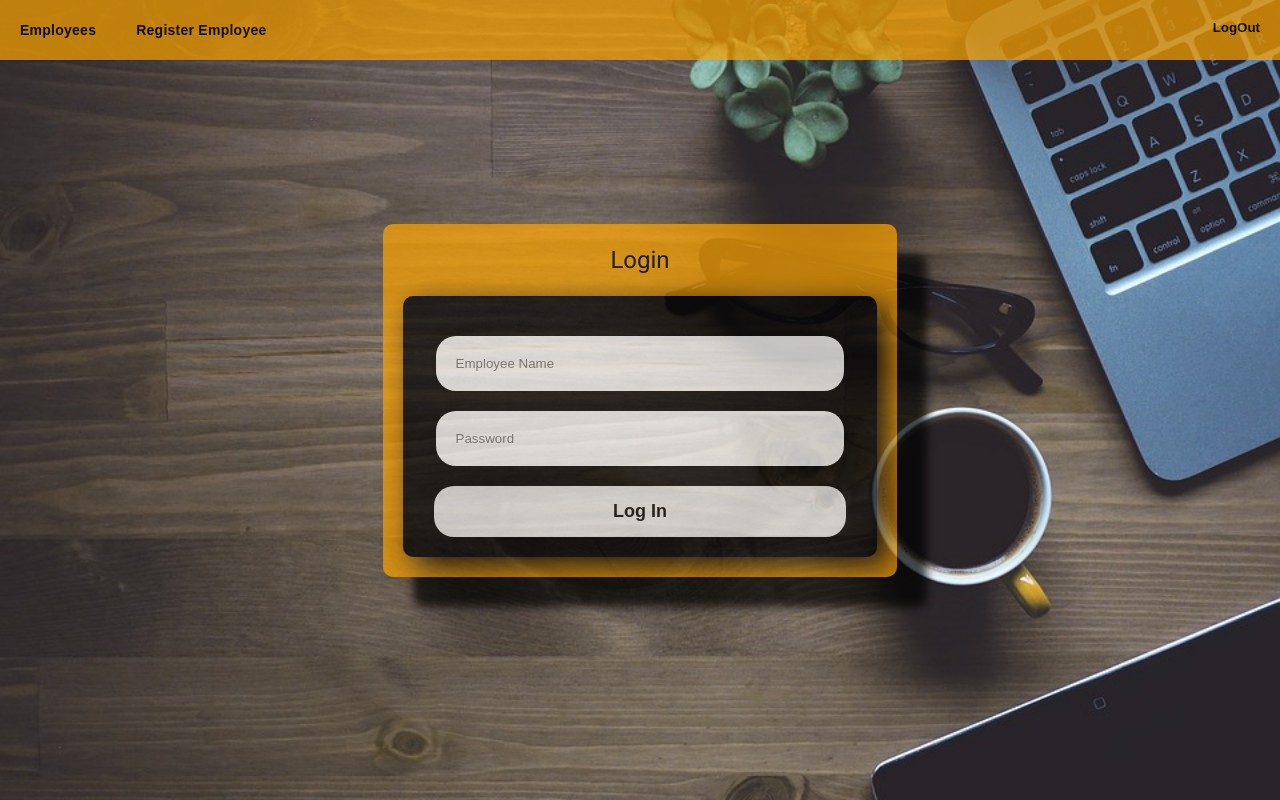
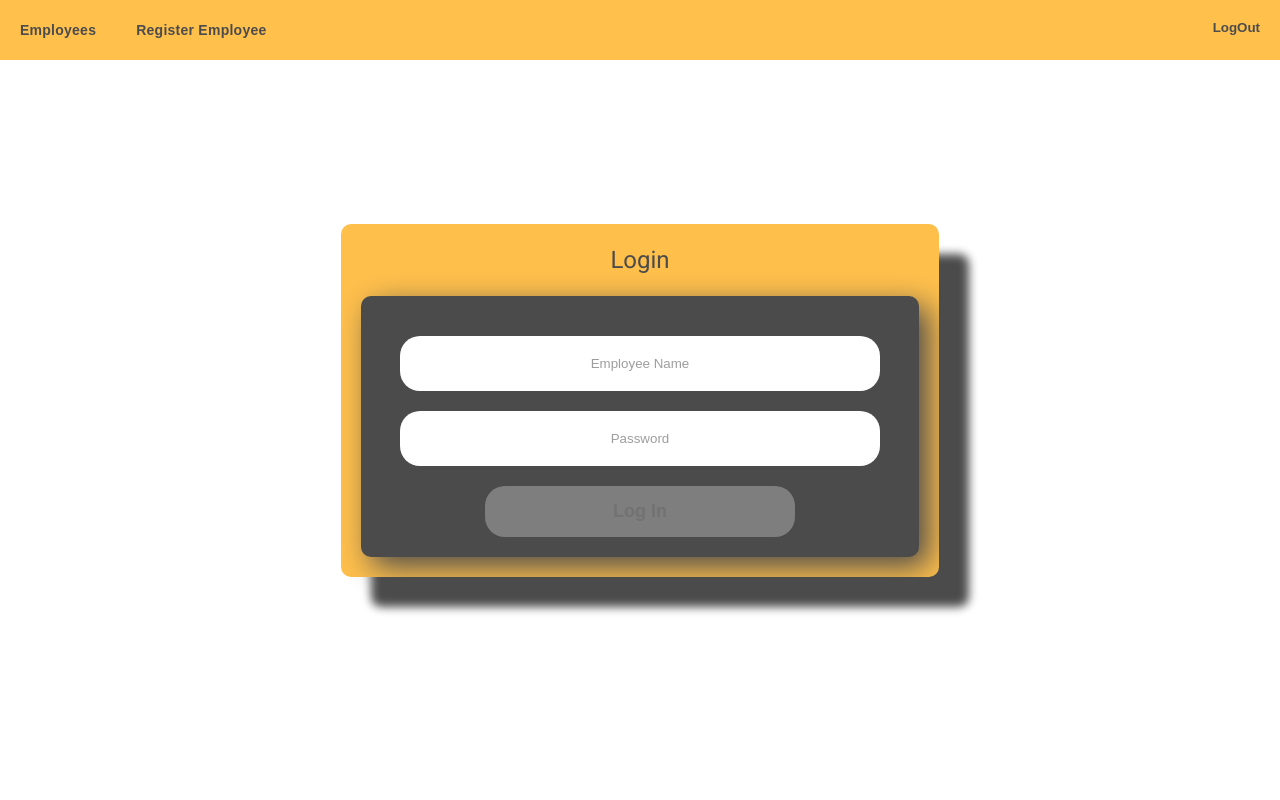
Before and after one commit to Charl913/-ASP.NET-Core-And-Angular-Employee-Project, an Angular app in the folder client/: page /login in a window 1280 px wide. Built offline with nearby package versions, Linux system fonts and the light colour scheme.

Commit message:
Add AccountService

```diff
--- a/client/src/app/_models/food.ts
+++ /dev/null
@@ -1,4 +0,0 @@
-export interface Food {
-    value: string;
-    viewValue: string;
-  }
--- /dev/null
+++ b/client/src/app/_services/account.service.ts
@@ -0,0 +1,19 @@
+import { HttpClient } from '@angular/common/http';
+import { Injectable } from '@angular/core';
+
+@Injectable({
+  providedIn: 'root'
+})
+export class AccountService {
+  baseUrl = 'https://localhost:5001/api/'
+
+  constructor(private http: HttpClient) { }
+
+  login(model: any) {
+    return this.http.post(this.baseUrl + 'account/login', model);
+  }
+
+  register(value: any) {
+    return this.http.post(this.baseUrl + 'account/register', value);
+  }
+}
--- a/client/src/app/app.component.css
+++ b/client/src/app/app.component.css
@@ -1,4 +1,4 @@
-*{
+* {
     box-sizing: border-box;
     font-family: Arial, Helvetica, sans-serif;
     height: 100vh;
@@ -6,7 +6,6 @@
     flex-direction: column;
     align-items: center;
     justify-content: center;
-    background-image: url(../assets/images/WorkSpace.jpg);
     background-repeat: no-repeat;
     background-size: cover;
 }
--- a/client/src/app/employee-card/employee-card.component.css
+++ b/client/src/app/employee-card/employee-card.component.css
@@ -1,22 +1,13 @@
 .card-container {
     display: flex;
-    flex-direction: row;
+    flex-direction: column;
     padding: 20px;
     background-color: orange;
     color: black;
     opacity: 0.7;
-    border-bottom-left-radius: 10px;
-    border-bottom-right-radius: 10px;
+    border-radius: 10px;
     border: none;
     box-shadow: 30px 30px 10px rgba(0, 0, 1, 1);
-}
-
-.heading {
-    background-color: orange;
-    border-top-right-radius: 10px;
-    border-top-left-radius: 10px;
-    box-sizing: border-box;
-    opacity: 0.7;
 }
 
 .isGreater {
--- a/client/src/app/employee-card/employee-card.component.html
+++ b/client/src/app/employee-card/employee-card.component.html
@@ -1,8 +1,5 @@
-<div class="heading">
+<div class="card-container">
     <h1>{{title}}</h1>
-</div>
-
-<div class="card-container" >
     <div class="card" *ngFor="let employee of employees">
         Employee ID:
         {{employee.id}} <br>
--- a/client/src/app/login/login.component.css
+++ b/client/src/app/login/login.component.css
@@ -10,6 +10,7 @@
 }
 
 input {
+    text-align: center;
     margin-top: 20px;
     padding: 20px;
     width: 85%;
@@ -22,7 +23,7 @@ button {
     font-weight: bold;
     font-family: Arial, Helvetica, sans-serif;
     margin-top: 20px;
-    width: 95%;
+    width: 60%;
     border-radius: 20px;
     border: none;
     padding: 15px;
--- a/client/src/app/login/login.component.html
+++ b/client/src/app/login/login.component.html
@@ -1,13 +1,10 @@
 <div class="card-container">
     <h1>Login</h1>
     <div class="card">
-        <!-- <div>
-            {{form.value | json}}
-        </div> -->
-        <div [formGroup]="form">
-            <input placeholder="Employee Name" formControlName="name" #title>
-            <input placeholder="Password" formControlName="password" #title>
-        </div>
-        <button>Log In</button>
+        <form [formGroup]="form" (ngSubmit)="login()">
+            <input placeholder="Employee Name" formControlName="employeeName">
+            <input placeholder="Password" formControlName="password">
+            <button type="submit" [disabled]="!form.valid">Log In</button>
+        </form>
     </div>
 </div>
--- a/client/src/app/login/login.component.ts
+++ b/client/src/app/login/login.component.ts
@@ -1,5 +1,7 @@
 import { Component } from '@angular/core';
 import { FormBuilder, Validators } from '@angular/forms';
+import { AccountService } from '../_services/account.service';
+import { Router } from '@angular/router';
 
 @Component({
   selector: 'app-login',
@@ -8,10 +10,23 @@ import { FormBuilder, Validators } from '@angular/forms';
 })
 export class LoginComponent {
   form = this.fb.group({
-    name : ['', Validators.required],
+    employeeName : ['', Validators.required],
     password: ['', Validators.required]
   })
 
-  constructor(private fb: FormBuilder) {
+  isLoggedIn = false;
+
+  constructor(private fb: FormBuilder, private accountService: AccountService, private router: Router) {
+  }
+
+  login() {
+    const values = {...this.form.value}
+    this.accountService.login(values).subscribe({
+      next: _ => {
+        this.router.navigateByUrl('/employees')
+        this.isLoggedIn = true
+      },
+      error: error => console.log(error)
+    })
   }
 }
--- a/client/src/app/nav/nav.component.css
+++ b/client/src/app/nav/nav.component.css
@@ -5,7 +5,7 @@
    top: 0%;
    width: 100%;
    opacity: 0.7;
-   margin-bottom: 0
+   margin-bottom: 0;
  }
 
  .navbar a {
--- a/client/src/app/nav/nav.component.html
+++ b/client/src/app/nav/nav.component.html
@@ -5,5 +5,4 @@
     <button routerLink="/login" *ngIf="isLoggedIn" (click)="logOut()">LogOut
     </button>
 </div>
-
 <router-outlet></router-outlet>
--- a/client/src/app/register-employee/register-employee.component.html
+++ b/client/src/app/register-employee/register-employee.component.html
@@ -1,14 +1,11 @@
 <div class="card-container">
     <h1>Register Employee</h1>
     <div class="card">
-        <!-- <div>
-            {{form.value | json}}
-        </div> -->
-        <div [formGroup]="form">
+        <form [formGroup]="form" (ngSubmit)="register()">
             <input placeholder="Employee Name" formControlName="employeeName">
             <input placeholder="Job Title" formControlName="jobTitle">
             <input placeholder="Password" formControlName="password">
-        </div>
-        <button [disabled]="!form.valid" type="submit" (click)="register(form.value)">Register</button>
+            <button [disabled]="!form.valid" type="submit">Register</button>
+        </form>
     </div>
 </div>
--- a/client/src/app/register-employee/register-employee.component.ts
+++ b/client/src/app/register-employee/register-employee.component.ts
@@ -1,9 +1,7 @@
-import { HttpClient } from '@angular/common/http';
 import { Component } from '@angular/core';
-import { FormBuilder, FormControl, Validators } from '@angular/forms';
-import { Employee } from '../_models/employee';
+import { FormBuilder, Validators } from '@angular/forms';
 import { Router } from '@angular/router';
-import { Food } from '../_models/food';
+import { AccountService } from '../_services/account.service';
 
 @Component({
   selector: 'app-register-employee',
@@ -13,28 +11,21 @@ import { Food } from '../_models/food';
 export class RegisterEmployeeComponent {
   baseUrl = 'https://localhost:5001/api/';
 
-  foods: Food[] = [
-    {value: 'steak-0', viewValue: 'Steak'},
-    {value: 'pizza-1', viewValue: 'Pizza'},
-    {value: 'tacos-2', viewValue: 'Tacos'},
-  ];
-
   form = this.fb.group({
     employeeName: ['', Validators.required],
     jobTitle: ['', Validators.required],
     password: ['', Validators.required]
   });
 
-  constructor(private fb: FormBuilder, private http: HttpClient, private router: Router) {
+  constructor(private fb: FormBuilder, private router: Router, private accountService: AccountService) {
   }
-  register(value: any){
-    return this.http.post(this.baseUrl + 'account/register',value).subscribe({
-      next: () => {
+  register(){
+    const value = {...this.form.value}
+    this.accountService.register(value).subscribe({
+      next: _ => {
         this.router.navigateByUrl('/employees')
       },
-      error: error => {
-        console.log(error)
-      }
+      error: error => console.log(error)
     })
   }
 }
```
Lines whose indentation alone changed are shown as unchanged.
